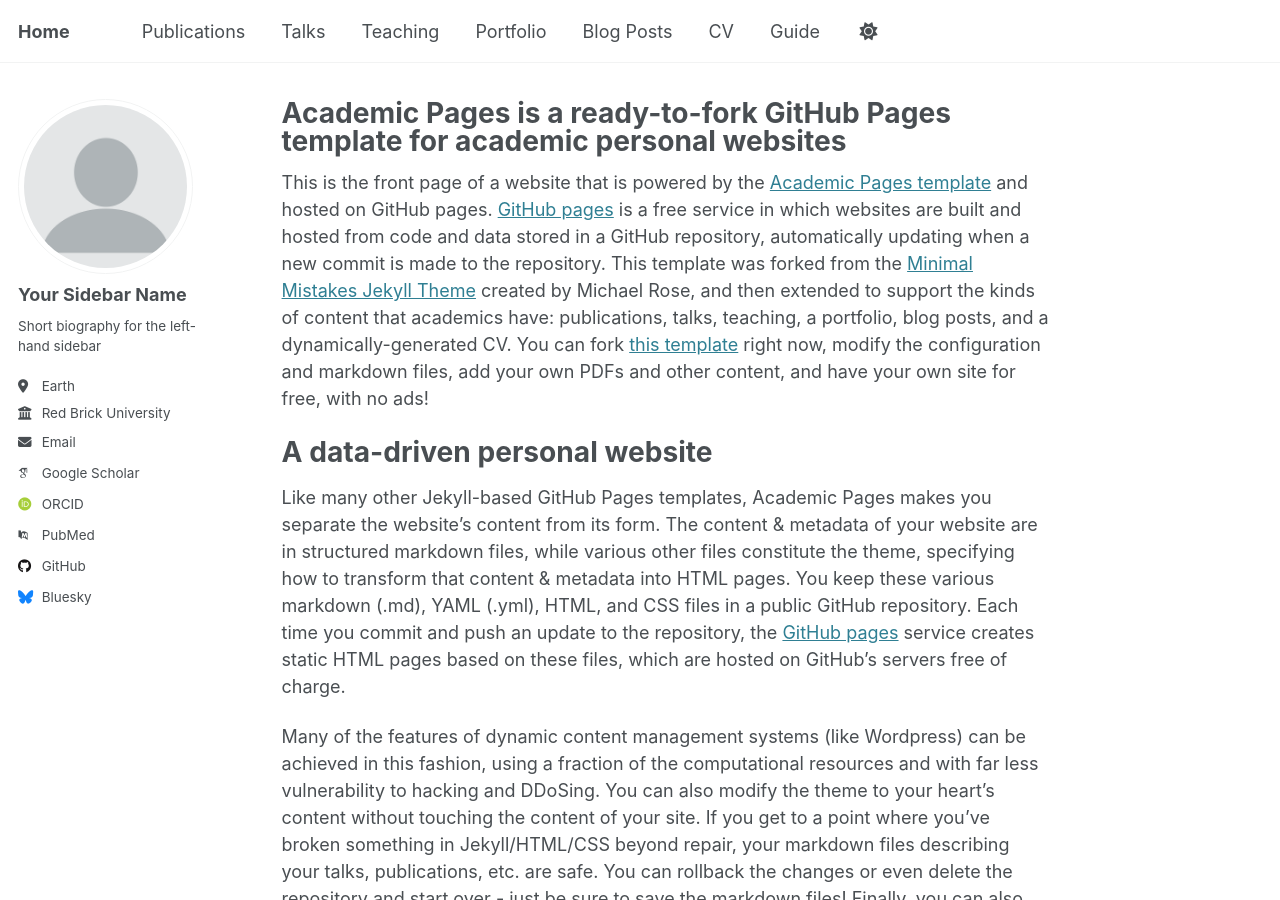
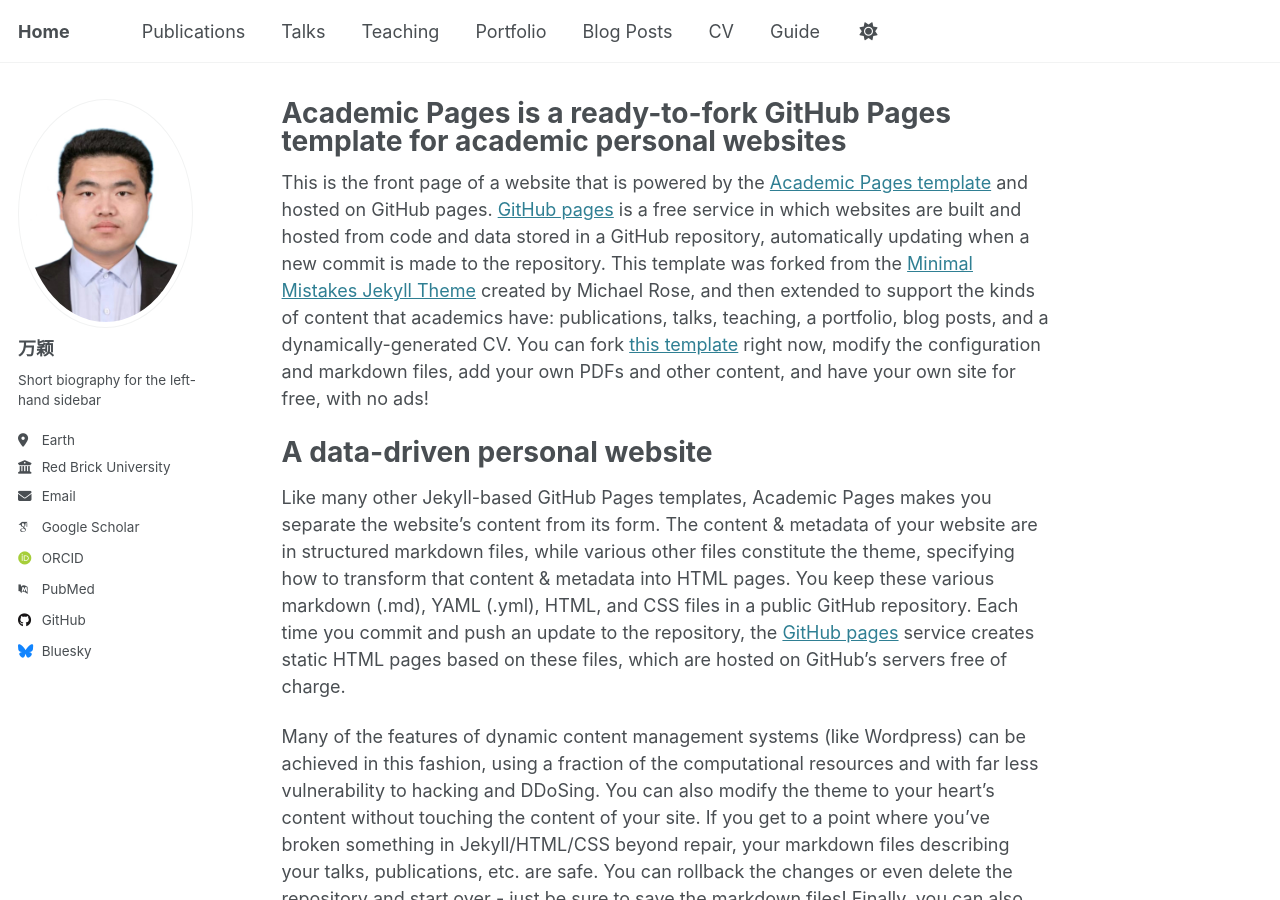
Before and after one commit to wany16/wany16.github.io, a Jekyll site: the page built from _pages/about.md, in a window 1280 px wide and 900 px high. Built offline with Jekyll 4.4.1, drawn with Linux system fonts in a browser that asks for light colours; some web fonts are replaced.

Commit message:
Initial commit for example

```diff
--- a/_config.yml
+++ b/_config.yml
@@ -22,8 +22,8 @@
 #               Additional customization can be done by editing /_includes/author-profile.html
 author:
   # Biographic information
-  avatar           : "profile.png"
-  name             : "Your Sidebar Name"
+  avatar           : "profile.jpg"
+  name             : "万颖"
   pronouns         : # example: "she/her"
   bio              : "Short biography for the left-hand sidebar"
   location         : "Earth"
```
Also changed, not shown: images/profile.jpg (added).
